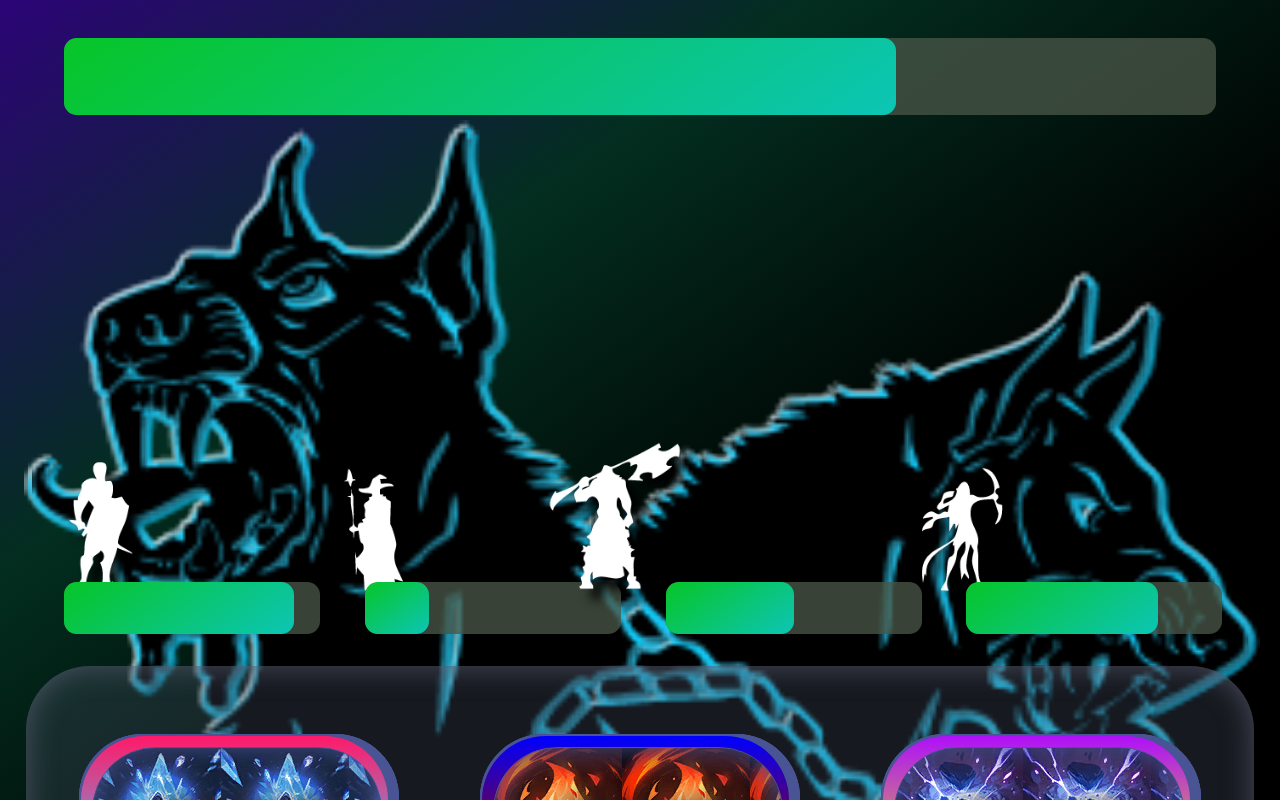
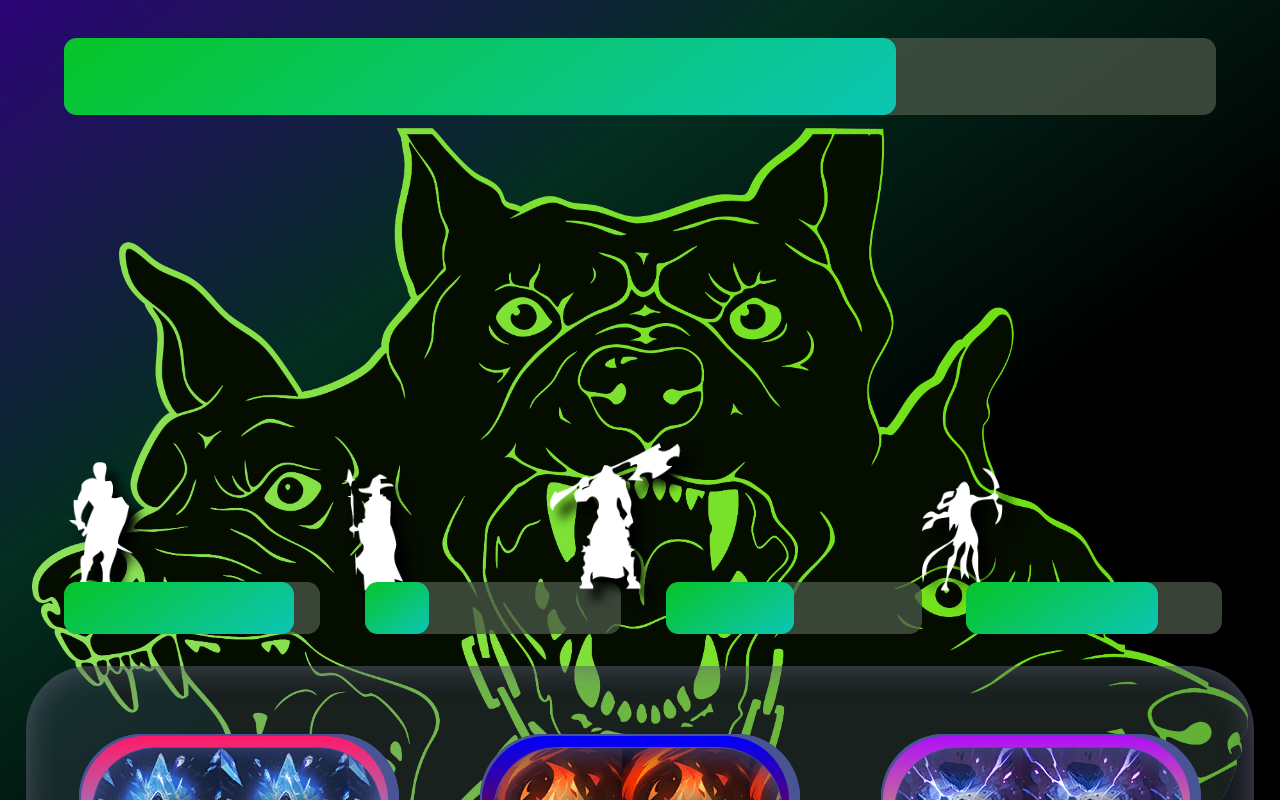
Before and after one commit to tallbird/RpgDiceGame, a plain HTML site: page index.html in a window 1280 px wide. Drawn offline with Linux system fonts and the light colour scheme.

Commit message:
new cerberus vector

```diff
--- a/index.html
+++ b/index.html
@@ -13,7 +13,10 @@
         <div id="playerHPbar"></div>
         <div class="playerHPbarBackground"></div>
       </div>
-      <img src="images/cerberus_vector.png" alt="Player Avatar">
+      <!-- <img class='background' src="images/Cerberus background.png" alt="Player Avatar">
+      <img src="images/Cerberus.png" alt="Player Avatar"> -->
+      <div class="cerberusBackground background"></div>
+      <div class="cerberus avatar"></div>
     </div>
     <div id="NPCs">
       <div id="NPC1img" class="NPCimg Tank">
--- a/style.css
+++ b/style.css
@@ -58,14 +58,46 @@ body, html {
     background-color: #4a5747c4;
     z-index: -1;
 }
-#player img {
+.background, .avatar {
     position: absolute;
     margin-top: 10vw;
     margin-left: 2.5vw;
     width: 95vw;
-    z-index: 1;
-    filter: drop-shadow(0.5vw 0.5vw rgba(35, 87, 100, 0.75)) drop-shadow(0.5vw -0.25vw rgba(0, 204, 255, 0.75))
-    drop-shadow(-0.25vw 0.5vw rgba(0, 204, 255, 0.75)) drop-shadow(-0.25vw -0.25vw rgba(223, 248, 255, 0.75));
+    height: 100vw;
+}
+.background {
+  background: linear-gradient(76deg,#296411,#95df6a,#70e214,#548299);
+  background-size: 240% 240%;
+  animation: gradient-animation 8s ease infinite;
+  z-index: 1;
+}
+
+@keyframes gradient-animation {
+  0% {
+    background-position: 0% 50%;
+  }
+  50% {
+    background-position: 100% 50%;
+  }
+  100% {
+    background-position: 0% 50%;
+  }
+}
+.avatar{
+    background-color: #050c00;
+    z-index: 2;
+}
+.cerberusBackground {
+    mask-image: url(images/cerberus_background.png);
+    mask-repeat: no-repeat;
+    mask-size: contain;
+}
+.cerberus {
+    mask: url(images/cerberus.png);
+    mask-repeat: no-repeat;
+    mask-size: 94.5vw;
+    margin-left: 3vw;
+    margin-top: 10.5vw;
 }
 #NPCs {
     grid-area: NPCs;
```
Also changed, not shown: images/cerberus.png (added), images/cerberus_background.png (added), images/cerberus_vector.png (deleted).
